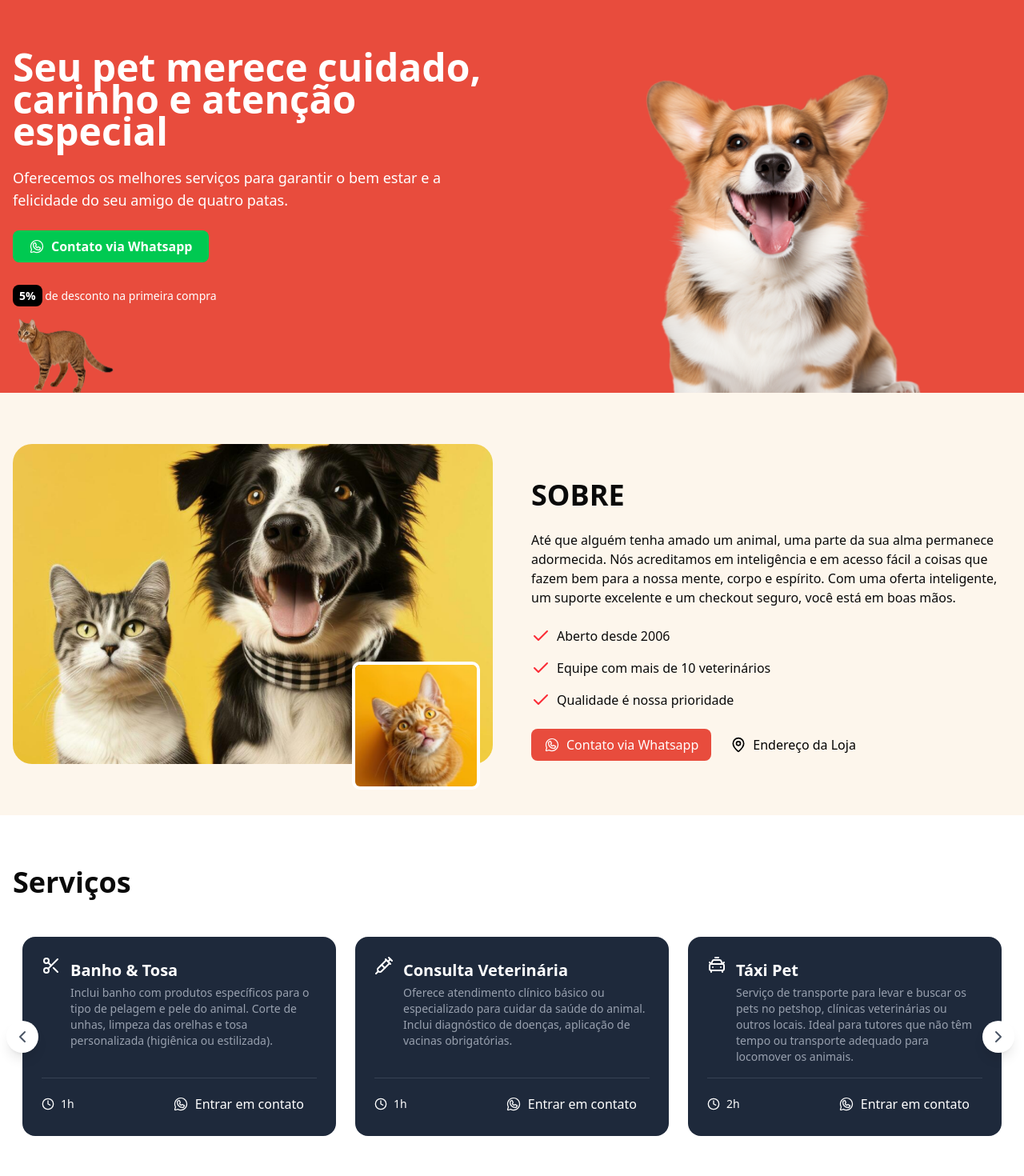
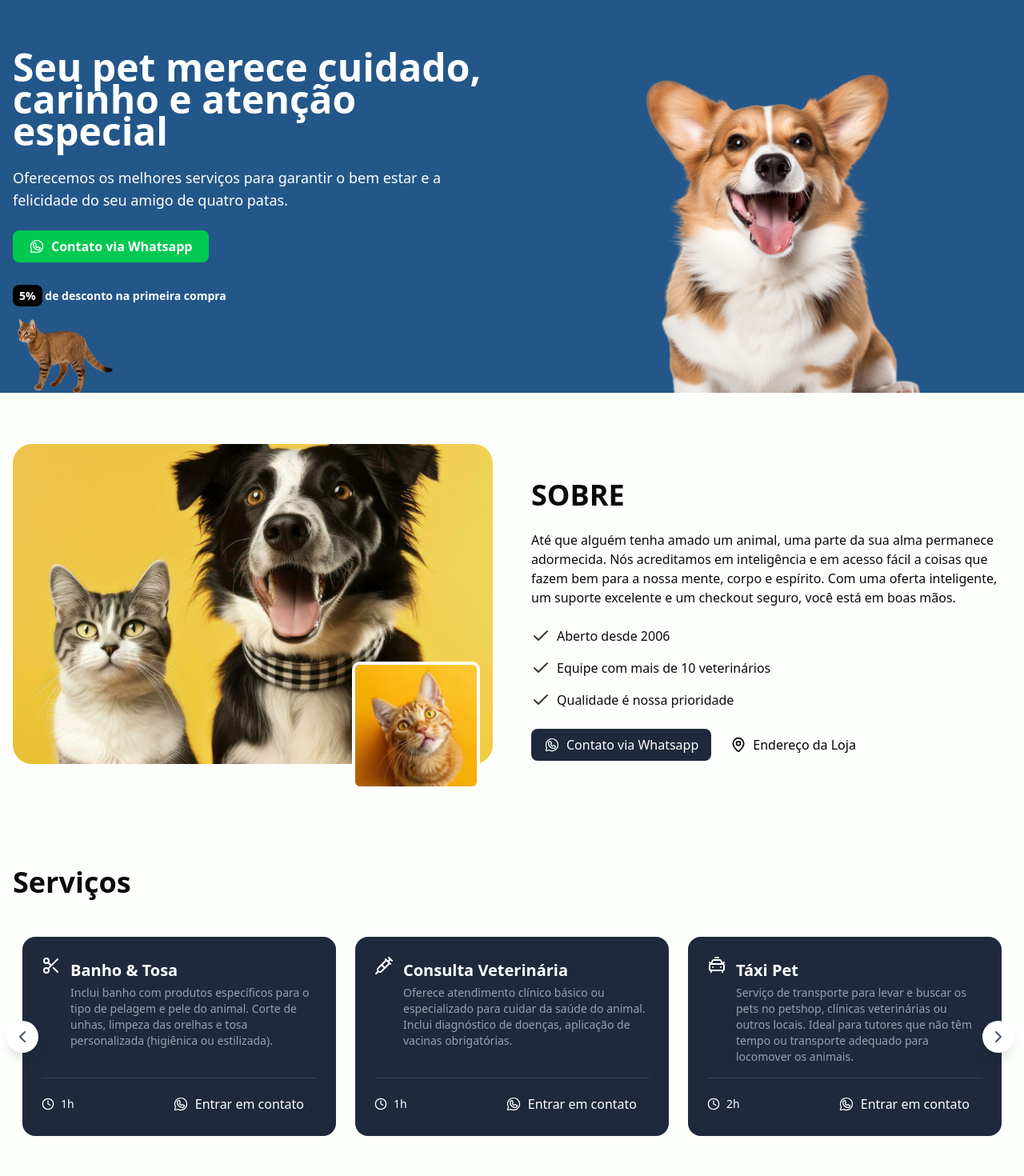
Before and after one commit to felipedestroo/petshop, a Next.js app: page / in a window 1280 px wide. Shown: the top 1470 px of the page at 80% size. Built offline with nearby package versions, Linux system fonts and the light colour scheme.

Commit message:
style: Update background colors in About, Footer, Hero, Services, and Testimonials components

```diff
--- a/src/app/_components/about.tsx
+++ b/src/app/_components/about.tsx
@@ -6,7 +6,7 @@ import { WhatsappLogoIcon } from "@phosphor-icons/react/dist/ssr";
 
 export function About() {
   return(
-    <section className="bg-[#FDF6ec] py-16">
+    <section className="bg-[#FDFFFC] py-16">
       <div className="container px-4 mx-auto">
         <div className="grid grid-cols-1 lg:grid-cols-2 gap-12 items-center">
           <div className="relative">
@@ -47,15 +47,15 @@ export function About() {
 
             <ul className="space-y-4">
               <li className="flex items-center gap-2">
-                <Check className="text-red-500"/>
+                <Check className="text-[#37392E]"/>
                 Aberto desde 2006
               </li>
               <li className="flex items-center gap-2">
-                <Check className="text-red-500"/>
+                <Check className="text-[#37392E]"/>
                 Equipe com mais de 10 veterinários
               </li>
               <li className="flex items-center gap-2">
-                <Check className="text-red-500"/>
+                <Check className="text-[#37392E]"/>
                 Qualidade é nossa prioridade
               </li>
             </ul>
@@ -63,7 +63,7 @@ export function About() {
             <div className="flex gap-2">
               <a
                 href="#"
-                className="bg-[#E84C3D] text-white flex items-center justify-center w-fit gap-2 px-4 py-2 rounded-md"
+                className="bg-[#1E293B] text-white flex items-center justify-center w-fit gap-2 px-4 py-2 rounded-md"
               >
                 <WhatsappLogoIcon className="w-5 h-5 text-white" />
                 Contato via Whatsapp
--- a/src/app/_components/footer.tsx
+++ b/src/app/_components/footer.tsx
@@ -18,13 +18,13 @@ const brands = [
 
 export function Footer() {
   return (
-    <section className="bg-[#E84c3d] pt-16 pb-8 text-white">
+    <section className="bg-[#235789] pt-16 pb-8 text-white">
       <div className="container mx-auto px-4">
         <div className="border-b border-white/20 pb-8">
           <h4 className="text-3xl font-semibold mb-8 text-center">Nossos parceiros</h4>
           <div className="grid grid-cols-2 lg:grid-cols-6 gap-8">
             {brands.map((item, index) => (
-              <div key={index} className="bg-white p-4 rounded-lg flex items-center justify-center" data-aos="flip-up">
+              <div key={index} className="bg-white p-4 rounded-lg flex items-center justify-center" data-aos="flip-up" data-aos-duration="1000">
                 <Image
                   src={item.logo}
                   alt={item.name}
--- a/src/app/_components/hero.tsx
+++ b/src/app/_components/hero.tsx
@@ -5,7 +5,7 @@ import Image from "next/image";
 
 export function Hero() {
   return(
-    <section className="bg-[#E84C3D] text-white relative overflow-hidden">
+    <section className="bg-[#235789] text-white relative overflow-hidden">
 
       <div>
         <Image
@@ -40,7 +40,7 @@ export function Hero() {
               </a>
             </div>
             <div className="mt-8">
-              <p className="text-sm mb-4" data-aos="fade-up">
+              <p className="text-sm mb-4 font-semibold" data-aos="fade-up">
                 <b className="bg-black text-white px-2 py-1 rounded-md">5%</b> de desconto na primeira compra
               </p>
               <div className="flex mt-4">
--- a/src/app/_components/services.tsx
+++ b/src/app/_components/services.tsx
@@ -60,7 +60,7 @@ export function Services() {
 
   return(
     <section
-      className="bg-white py-16"
+      className="bg-[#FDFFFC] py-16"
       data-aos="zoom-in"
       data-aos-duration="1500"
     >
--- a/src/app/_components/testimonials.tsx
+++ b/src/app/_components/testimonials.tsx
@@ -45,7 +45,7 @@ export function Testimonials() {
   }
 
   return(
-    <section className="bg-[#FFD449] py-16">
+    <section className="bg-[#FDCA40] py-16">
       <div className="container mx-auto px-4">
 
         <h2 className="text-4xl font-bold mb-12 text-center">
```
